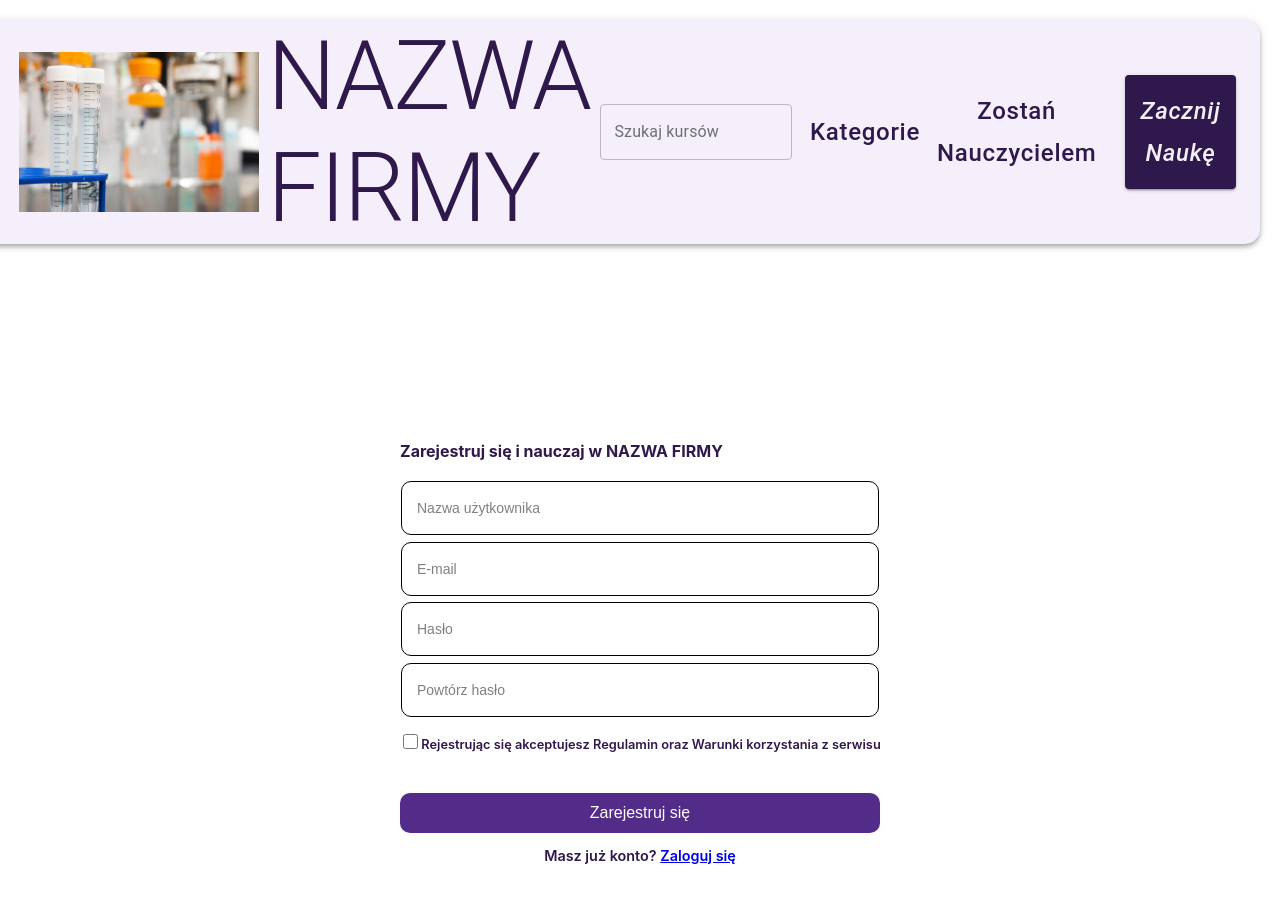
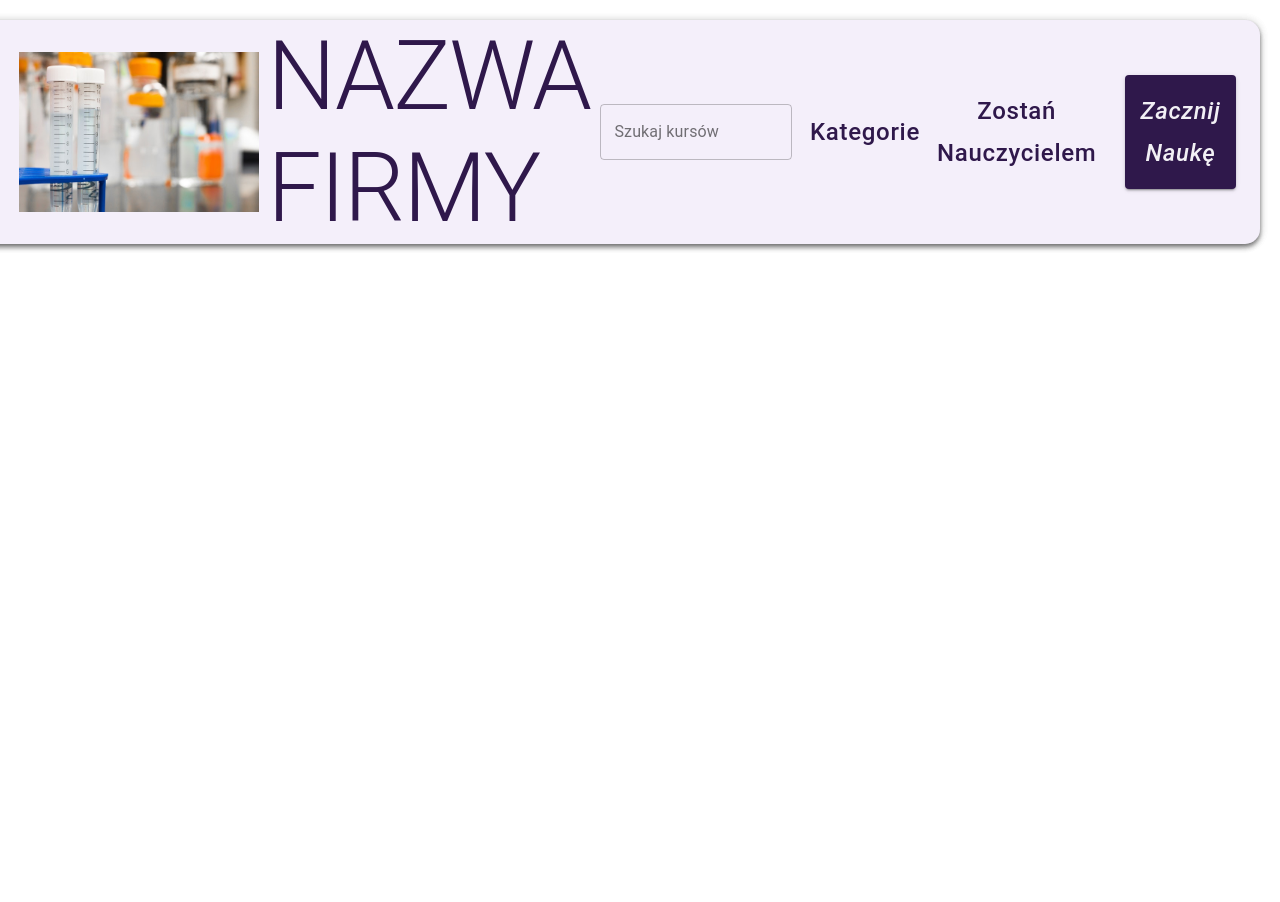
Before and after one commit to pascalbertin/serwis-z-tresciami-dydaktycznymi, a React (Create React App) app in the folder client2/: page / in a window 1280 px wide. Shown: the top 902 px of the page. After the commit the page ends 800 px from the top, so only its background shows below. Built offline with nearby package versions, Linux system fonts and the light colour scheme.

Commit message:
url pathing (#3)

```diff
--- a/client2/src/App.js
+++ b/client2/src/App.js
@@ -11,7 +11,10 @@ function App() {
         <Home />
         <div className="content">
           <Switch>
-            <Route path="/">
+            <Route exact path="/">
+              <Home />
+            </Route>
+            <Route path="/form">
               <Form />
             </Route>
           </Switch>
```
